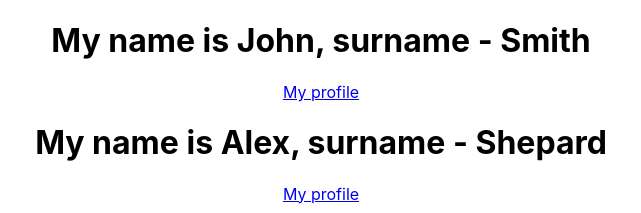
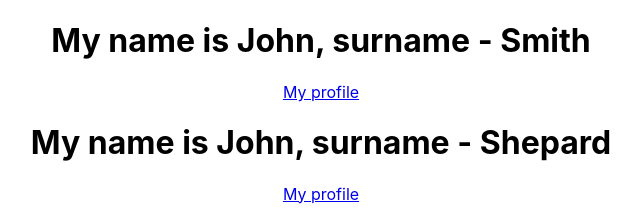
Before and after one commit to Shamidinoff/React-course--Practice, a React (Create React App) app in the folder practice_03/: page / in a window 1280 px wide. Shown: the top 213 px of the page, without its empty margins (319-960 px from the left). Built offline with nearby package versions, Linux system fonts and the light colour scheme.

Commit message:
03 React Lesson / Props

```diff
--- a/practice_03/src/App.js
+++ b/practice_03/src/App.js
@@ -4,7 +4,7 @@ function WhoAmI({ name, surname, link }) {
   return (
     <div>
       <h1>
-        My name is {name.firstName}, surname - {surname}
+        My name is {name()}, surname - {surname}
       </h1>
       <a href={link}>My profile</a>
     </div>
@@ -15,11 +15,19 @@ function App() {
   return (
     <div className="App">
       <WhoAmI
-        name={{ firstName: "John" }}
+        name={() => {
+          return "John";
+        }}
         surname="Smith"
         link="facebook.com"
       />
-      <WhoAmI name={{ firstName: "Alex" }} surname="Shepard" link="vk.com" />
+      <WhoAmI
+        name={() => {
+          return "John";
+        }}
+        surname="Shepard"
+        link="vk.com"
+      />
     </div>
   );
 }
```
